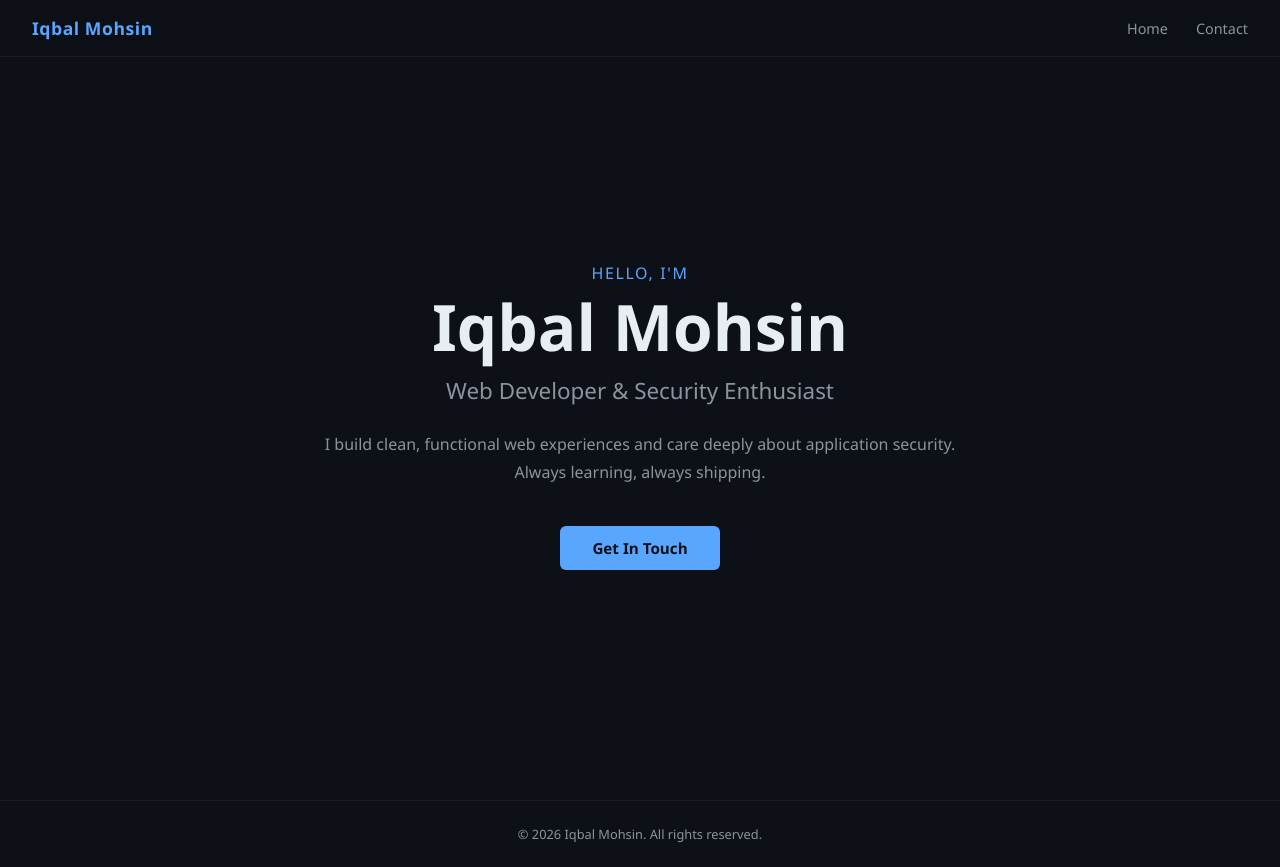
After one commit to miqbal290879/Application-Testing, a PHP site: page /index.html in a window 1280 px wide. The commit adds this page. Run offline with PHP 8.4, Linux system fonts and the light colour scheme.

Commit message:
Add simple static portfolio website with hero section
Co-Authored-By: Claude Sonnet 4.6 <noreply@anthropic.com>
Claude-Session: https://claude.ai/code/session_01NjH9bESxE6K94EocwS9JeY

```diff
--- /dev/null
+++ b/index.html
@@ -0,0 +1,41 @@
+<!DOCTYPE html>
+<html lang="en">
+<head>
+  <meta charset="UTF-8" />
+  <meta name="viewport" content="width=device-width, initial-scale=1.0" />
+  <title>Iqbal Mohsin | Portfolio</title>
+  <link rel="stylesheet" href="style.css" />
+</head>
+<body>
+
+  <nav class="navbar">
+    <span class="nav-logo">Iqbal Mohsin</span>
+    <ul class="nav-links">
+      <li><a href="#hero">Home</a></li>
+      <li><a href="mailto:mohdiqbal.binmohsin@gmail.com">Contact</a></li>
+    </ul>
+  </nav>
+
+  <section id="hero">
+    <div class="hero-content">
+      <p class="hero-greeting">Hello, I'm</p>
+      <h1 class="hero-name">Iqbal Mohsin</h1>
+      <h2 class="hero-role">Web Developer &amp; Security Enthusiast</h2>
+      <p class="hero-bio">
+        I build clean, functional web experiences and care deeply about
+        application security. Always learning, always shipping.
+      </p>
+      <a href="mailto:mohdiqbal.binmohsin@gmail.com" class="btn">Get In Touch</a>
+    </div>
+  </section>
+
+  <footer>
+    <p>&copy; <span id="year"></span> Iqbal Mohsin. All rights reserved.</p>
+  </footer>
+
+  <script>
+    document.getElementById('year').textContent = new Date().getFullYear();
+  </script>
+
+</body>
+</html>
--- a/style.css
+++ b/style.css
@@ -1,6 +1,151 @@
-body { font-family: Arial, sans-serif; margin: 2em; background:#fafafa; }
-h1 { color:#0078d4; }
-form { margin-bottom: 2em; }
-input { width: 350px; padding: 6px; }
-button { padding: 6px 12px; background:#0078d4; color:white; border:none; border-radius:4px; }
-pre { background:#eee; padding:1em; border-radius:6px; }
+*, *::before, *::after {
+  box-sizing: border-box;
+  margin: 0;
+  padding: 0;
+}
+
+:root {
+  --bg: #0d1117;
+  --surface: #161b22;
+  --accent: #58a6ff;
+  --text: #e6edf3;
+  --muted: #8b949e;
+  --font: 'Segoe UI', Roboto, 'Helvetica Neue', sans-serif;
+}
+
+html {
+  scroll-behavior: smooth;
+}
+
+body {
+  background: var(--bg);
+  color: var(--text);
+  font-family: var(--font);
+  min-height: 100vh;
+  display: flex;
+  flex-direction: column;
+}
+
+/* ── Navbar ── */
+.navbar {
+  position: fixed;
+  top: 0;
+  width: 100%;
+  display: flex;
+  align-items: center;
+  justify-content: space-between;
+  padding: 1rem 2rem;
+  background: rgba(13, 17, 23, 0.85);
+  backdrop-filter: blur(8px);
+  z-index: 100;
+  border-bottom: 1px solid rgba(255, 255, 255, 0.06);
+}
+
+.nav-logo {
+  font-size: 1.1rem;
+  font-weight: 700;
+  color: var(--accent);
+  letter-spacing: 0.03em;
+}
+
+.nav-links {
+  list-style: none;
+  display: flex;
+  gap: 1.75rem;
+}
+
+.nav-links a {
+  color: var(--muted);
+  text-decoration: none;
+  font-size: 0.9rem;
+  transition: color 0.2s;
+}
+
+.nav-links a:hover {
+  color: var(--text);
+}
+
+/* ── Hero ── */
+#hero {
+  flex: 1;
+  display: flex;
+  align-items: center;
+  justify-content: center;
+  min-height: 100vh;
+  padding: 6rem 2rem 4rem;
+  text-align: center;
+}
+
+.hero-content {
+  max-width: 680px;
+  animation: fadeUp 0.7s ease both;
+}
+
+.hero-greeting {
+  color: var(--accent);
+  font-size: 1rem;
+  letter-spacing: 0.1em;
+  text-transform: uppercase;
+  margin-bottom: 0.5rem;
+}
+
+.hero-name {
+  font-size: clamp(2.4rem, 6vw, 4rem);
+  font-weight: 800;
+  line-height: 1.1;
+  margin-bottom: 0.75rem;
+}
+
+.hero-role {
+  font-size: clamp(1rem, 2.5vw, 1.4rem);
+  font-weight: 400;
+  color: var(--muted);
+  margin-bottom: 1.5rem;
+}
+
+.hero-bio {
+  font-size: 1rem;
+  color: var(--muted);
+  line-height: 1.75;
+  margin-bottom: 2.5rem;
+}
+
+/* ── Button ── */
+.btn {
+  display: inline-block;
+  padding: 0.75rem 2rem;
+  background: var(--accent);
+  color: var(--bg);
+  font-weight: 700;
+  font-size: 0.95rem;
+  border-radius: 6px;
+  text-decoration: none;
+  transition: opacity 0.2s, transform 0.15s;
+}
+
+.btn:hover {
+  opacity: 0.85;
+  transform: translateY(-2px);
+}
+
+/* ── Footer ── */
+footer {
+  text-align: center;
+  padding: 1.5rem;
+  font-size: 0.8rem;
+  color: var(--muted);
+  border-top: 1px solid rgba(255, 255, 255, 0.06);
+}
+
+/* ── Animation ── */
+@keyframes fadeUp {
+  from { opacity: 0; transform: translateY(24px); }
+  to   { opacity: 1; transform: translateY(0); }
+}
+
+/* ── Mobile ── */
+@media (max-width: 600px) {
+  .navbar { padding: 1rem 1.25rem; }
+  .nav-links { gap: 1rem; }
+  .hero-bio { font-size: 0.95rem; }
+}
```
